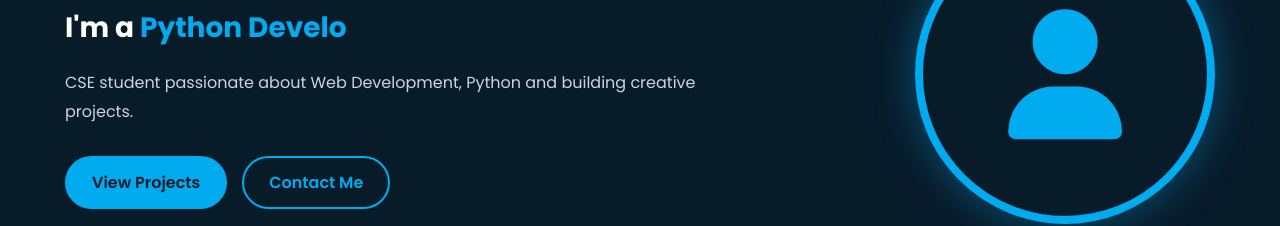
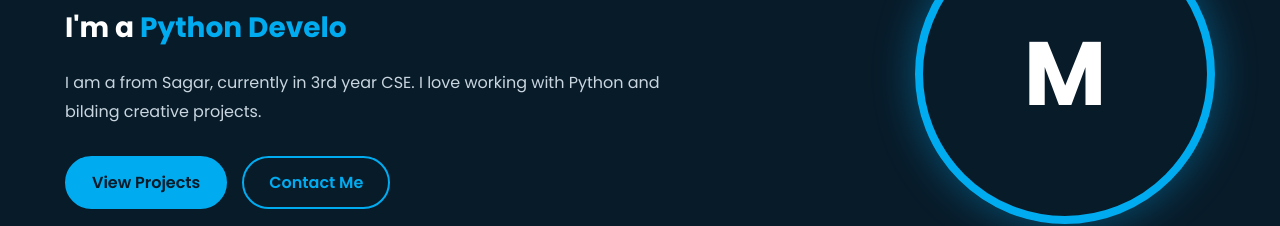
Before and after one commit to Manshi39084/my-codes, a plain HTML site: page index.html in a window 1280 px wide. Shown: the part 351-577 px from the top of the page. Drawn offline with Linux system fonts and the light colour scheme.

```diff
--- a/index.html
+++ b/index.html
@@ -47,8 +47,8 @@
             <h2>I'm a <span id="typing"></span></h2>
 
             <p>
-                CSE student passionate about Web Development,
-                Python and building creative projects.
+                I am a from Sagar, currently in 3rd year CSE.
+                I love working with Python and bilding creative projects.
             </p>
 
             <div class="hero-buttons">
@@ -73,7 +73,7 @@
 
         <div class="hero-image">
             <div class="profile-circle">
-                <i class="fas fa-user"></i>
+                <h1 style="font-size: 90px; color: white; font-weight: bold; ">M</h1>
             </div>
         </div>
 
```
